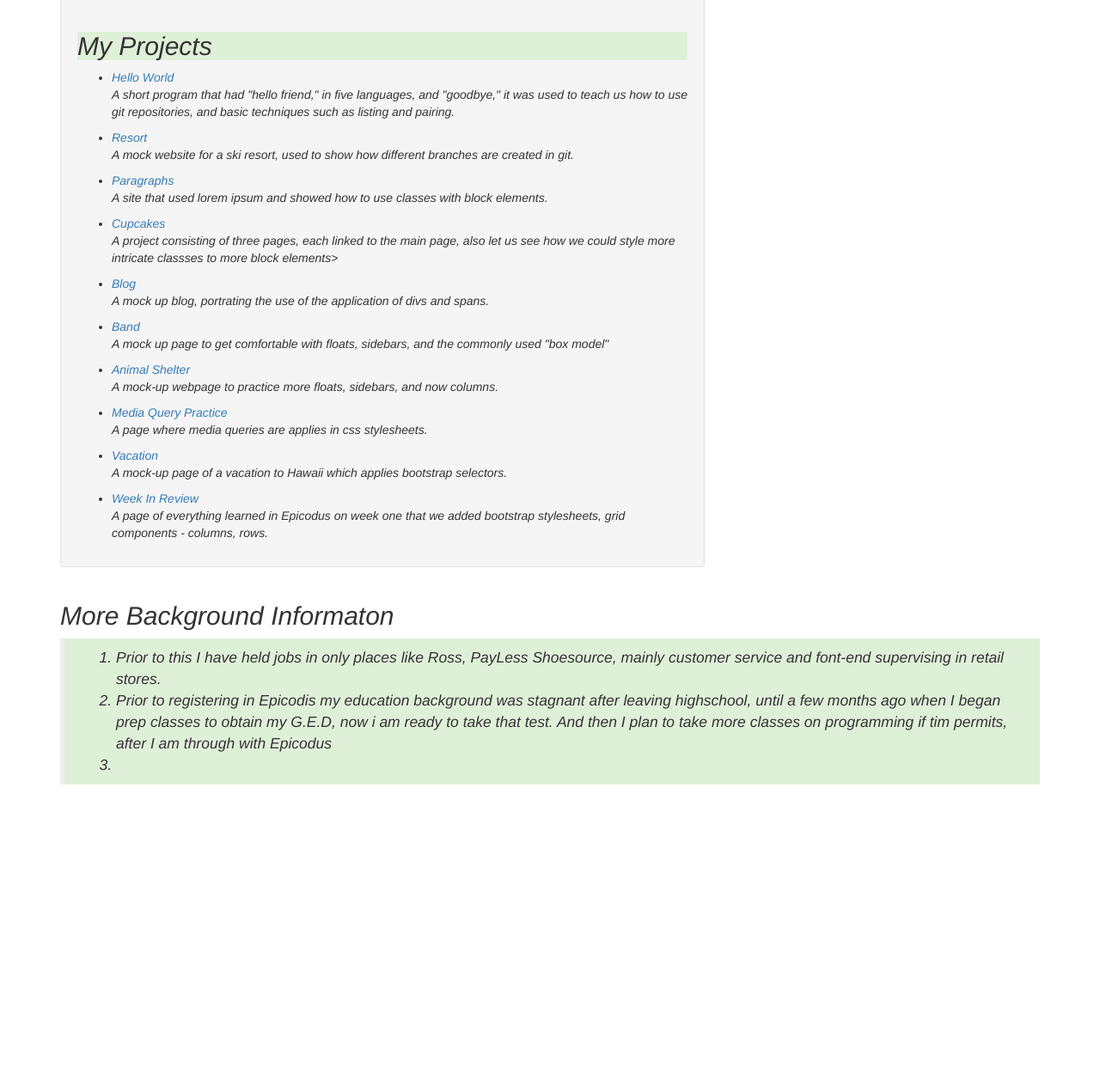
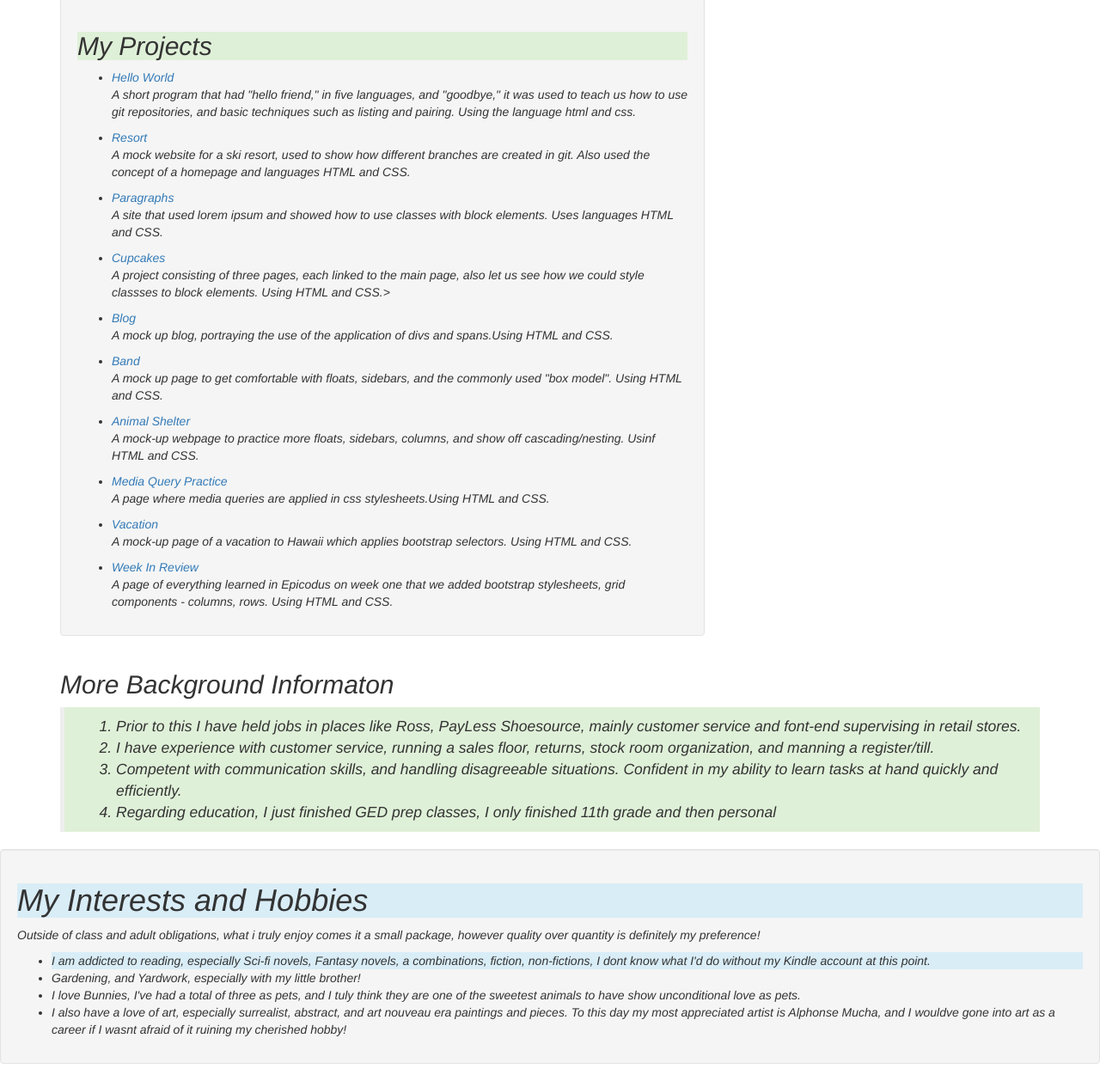
Before and after one commit to AnnaG219/project1, a plain HTML site: page index.html in a window 1280 px wide. Shown: the part 774-2032 px from the top of the page at 86% size. Before the commit the page ends 1707 px from the top, so only its background shows below. Drawn offline with nearby package versions, Linux system fonts and the light colour scheme.

Commit message:
add block and inline elements, id, with my hobbies an interests. media queries as well.

```diff
--- a/css/styles.css
+++ b/css/styles.css
@@ -4,9 +4,9 @@
   padding: 4px;
   background-color: lightyellow;
 
-.img {
-  width: 300px;
-  height: 300px;
+h1 {
+  text-align: center;
+  font-color: green;
 }
 
 .sidebar {
@@ -15,7 +15,35 @@
   background-color: green;
 }
 
+.notice {
+  color: orangered;
+  font-weight: bolder;
+}
+
 .mine {
   font-family: cursive;
   color: darkgreen;
 }
+
+#highlight {
+  color: yellow;
+  font-weight: bold;
+}
+
+@media screen and (min-width:700px) {
+  .column {
+    width:360px;
+    float: left;
+    padding: 16px;
+  }
+}
+@media screen and (max-width:800px) and (min-width: 700px) {
+  body {
+  background-color: lightyellow;
+  }
+}
+@media screen and (max-width:380px){
+  body {
+    background-color: darkgreen;
+  }
+}
--- a/index.html
+++ b/index.html
@@ -49,41 +49,62 @@
           </div>
         </div>
       </div>
+
       <div class="row">
         <div class="col-md-8">
           <div class="well">
             <h2 class="bg-success"> My Projects</h2>
             <ul>
               <li><a href=https://github.com/AnnaG219/hello-world>Hello World</a></li>
-                <p>A short program that had "hello friend," in five languages, and "goodbye," it was used to teach us how to use git repositories, and basic techniques such as listing and pairing.</p>
+                <p>A short program that had "hello friend," in five languages, and "goodbye," it was used to teach us how
+                  to use git repositories, and basic techniques such as listing and pairing. Using the language html and css.</p>
               <li><a href=https://github.com/AnnaG219/Resort>Resort</a></li>
-                <p>A mock website for a ski resort, used to show how different branches are created in git.</p>
+                <p>A mock website for a ski resort, used to show how different branches are created in git. Also used the
+                  concept of a homepage and languages HTML and CSS.</p>
               <li><a href=https://github.com/AnnaG219/paragraphs>Paragraphs</a></li>
-                <p>A site that used lorem ipsum and showed how to use classes with block elements.</p>
+                <p>A site that used lorem ipsum and showed how to use classes with block elements. Uses languages HTML and CSS.</p>
               <li><a href=https://github.com/AnnaG219/Cupcakes>Cupcakes</a></li>
-                <p>A project consisting of three pages, each linked to the main page, also let us see how we could style more intricate classses to more block elements></p>
+                <p>A project consisting of three pages, each linked to the main page, also let us see how we could style classses to block elements. Using HTML and CSS.></p>
               <li><a href=https://github.com/AnnaG219/the-blog>Blog</a></li>
-                <p>A mock up blog, portrating the use of the application of divs and spans.</p>
+                <p>A mock up blog, portraying the use of the application of divs and spans.Using HTML and CSS.</p>
               <li><a href=https://github.com/AnnaG219/band>Band</a></li>
-                <p>A mock up page to get comfortable with floats, sidebars, and the commonly used "box model"</p>
+                <p>A mock up page to get comfortable with floats, sidebars, and the commonly used "box model". Using HTML and CSS.</p>
               <li><a href=https://github.com/AnnaG219/animal-shelter>Animal Shelter</a></li>
-                <p>A mock-up webpage to practice more floats, sidebars, and now columns.</p>
+                <p>A mock-up webpage to practice more floats, sidebars, columns, and show off cascading/nesting. Usinf HTML and CSS.</p>
               <li><a href=https://github.com/AnnaG219/media-query-practice>Media Query Practice</a></li>
-                <p>A page where media queries are applies in css stylesheets.</p>
+                <p>A page where media queries are applied in css stylesheets.Using HTML and CSS.</p>
               <li><a href=https://github.com/AnnaG219/vacation-site>Vacation</a></li>
-                <p>A mock-up page of a vacation to Hawaii which applies bootstrap selectors.
+                <p>A mock-up page of a vacation to Hawaii which applies bootstrap selectors. Using HTML and CSS.
               <li><a href=https://github.com/AnnaG219/week-in-review>Week In Review</a></li>
-                A page of everything learned in Epicodus on week one that we added bootstrap stylesheets, grid components - columns, rows.</p>
+                A page of everything learned in Epicodus on week one that we added bootstrap stylesheets, grid components - columns, rows. Using HTML and CSS.</p>
             </ul>
           </div>
         </div>
       </div>
+
       <h2 font="bg-info"> More Background Informaton</h2>
+
       <blockquote class="bg-success">
-       <ol>
-        <li>Prior to this I have held jobs in only places like Ross, PayLess Shoesource, mainly customer service and font-end supervising in retail stores. </li>
-        <li>Prior to registering in Epicodis my education background was stagnant after leaving highschool, until a few months ago when I began prep classes to obtain my G.E.D, now i am ready to take that test. And then I plan to take more classes on programming if tim permits, after I am through with Epicodus</li>
-        <li></li>
+        <ol>
+          <li>Prior to this I have held jobs in places like Ross, PayLess Shoesource, mainly customer service and font-end supervising in retail stores. </li>
+          <li>I have experience with customer service, running a sales floor, returns, stock room organization, and manning a register/till.</li>
+          <li>Competent with communication skills, and handling disagreeable situations. Confident in my ability to learn tasks at hand quickly and efficiently.</li>
+          <li>Regarding education, I just finished GED prep classes, I only finished 11th grade and then personal
+        </ol>
+      </div>
+
+      <div class="important">
+        <div class="well">
+        <h1 class="bg-info">My Interests and Hobbies</h1>
+          <p> Outside of class and adult obligations, what i truly enjoy comes it a small package, however quality over quantity is definitely my preference!<p>
+            <ul>
+              <li class="bg-info">I am addicted to reading, especially Sci-fi novels, Fantasy novels, a combinations, fiction, non-fictions, I dont
+                know what I'd do without my Kindle account at this point.</li>
+              <li> Gardening, and Yardwork, especially with my little brother!</li>
+              <li><span class="notice">I love Bunnies,</span> I've had a total of three as pets, and I tuly think they are one of the sweetest animals to have show unconditional love as pets.</li>
+              <li>I also have a love of art, especially surrealist, abstract, and art nouveau era paintings and pieces. To this day my most appreciated artist is Alphonse Mucha, and I wouldve gone into art as a career if I wasnt afraid of it ruining my cherished hobby!</li>
+        </div>
     </div>
+
   </body>
 </html>
```
Also changed, not shown: 1 other file.
